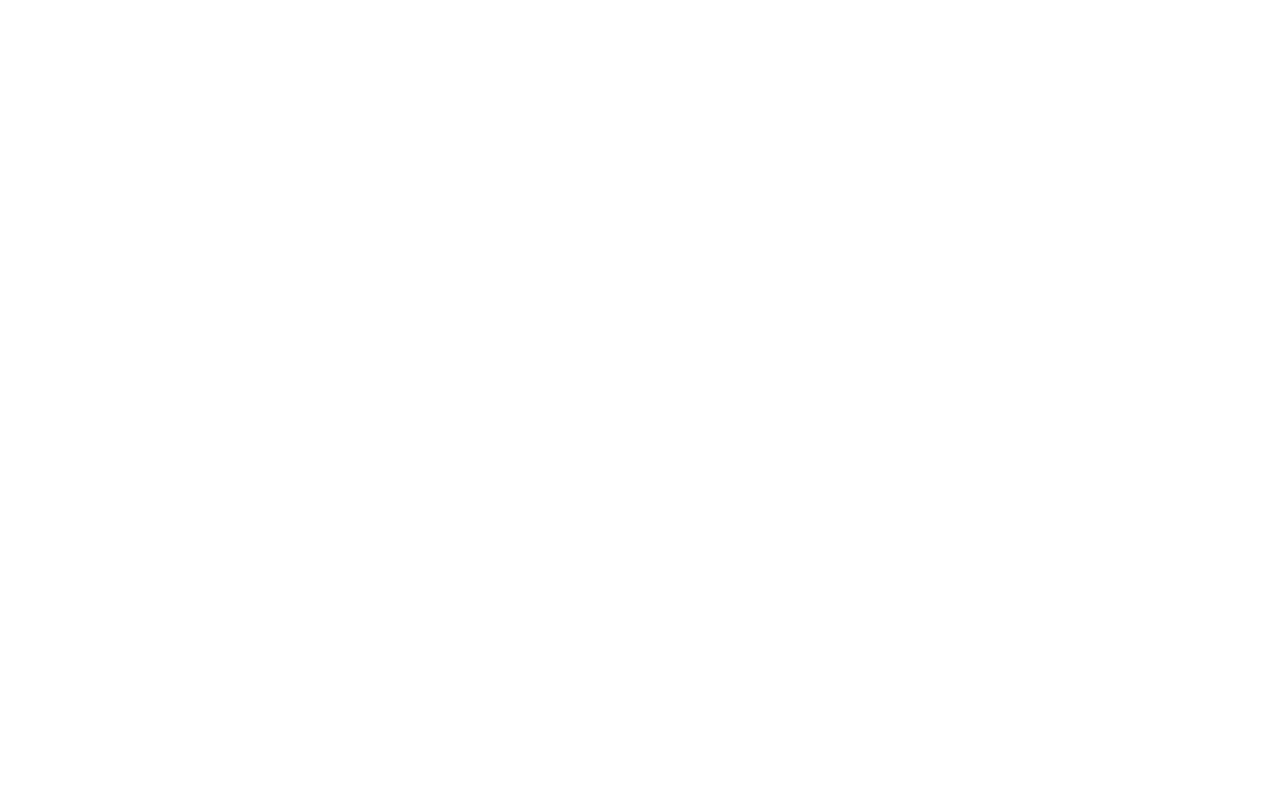
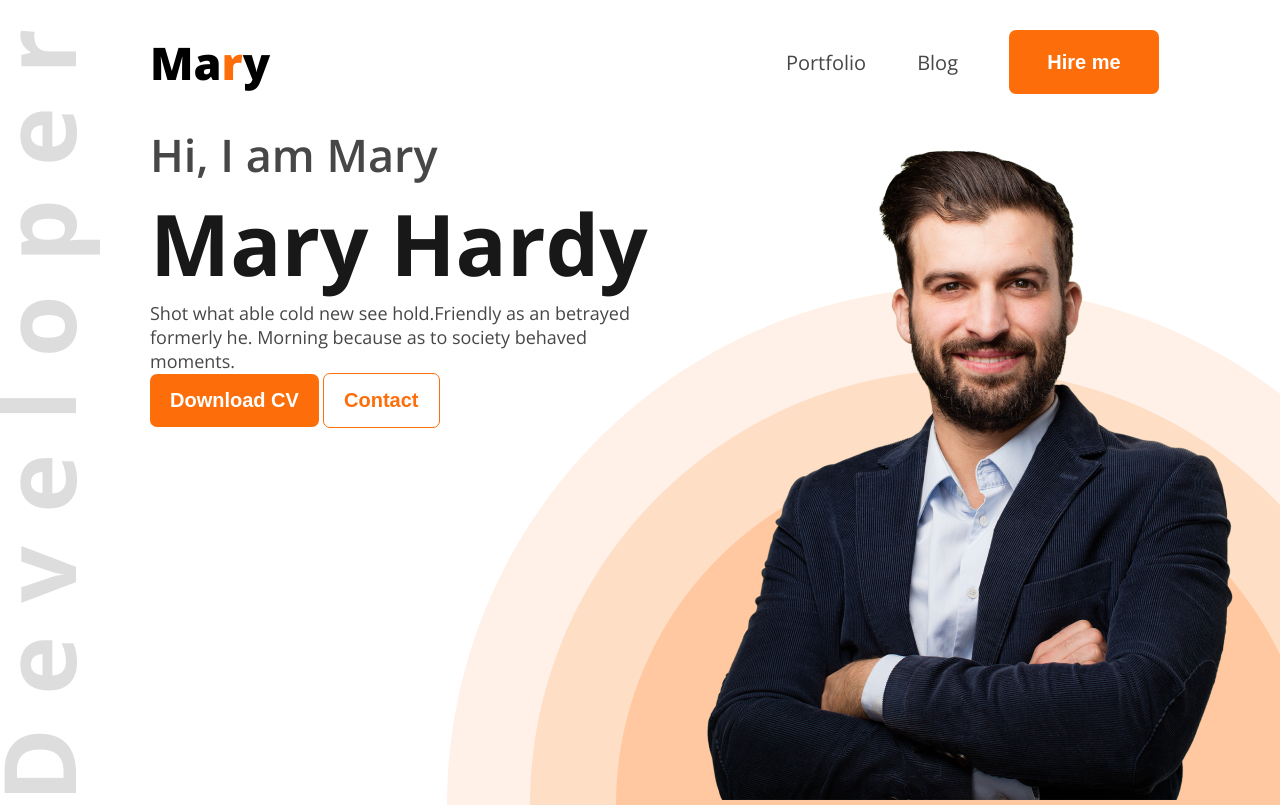
Before and after one commit to Faysal611/portfolio, a plain HTML site: page index.html in a window 1280 px wide. Drawn offline with nearby package versions, Linux system fonts and the light colour scheme.

Commit message:
made header

```diff
--- a/index.html
+++ b/index.html
@@ -1,11 +1,47 @@
 <!DOCTYPE html>
 <html lang="en">
+
 <head>
     <meta charset="UTF-8">
     <meta name="viewport" content="width=device-width, initial-scale=1.0">
+    <link rel="preconnect" href="https://fonts.googleapis.com">
+    <link rel="preconnect" href="https://fonts.gstatic.com" crossorigin>
+    <link href="https://fonts.googleapis.com/css2?family=Open+Sans:ital,wght@0,300..800;1,300..800&display=swap"
+        rel="stylesheet">
+    <link rel="stylesheet" href="style.css">
     <title>Document</title>
 </head>
-<body>
 
+<body class="open-sans-font">
+    <header>
+        <nav>
+            <p class="mary">Ma<span class="primary-color">r</span>y</p>
+            <ul>
+                <li><a href="" class="light-dark">Portfolio</a></li>
+                <li><a href="" class="light-dark q">Blog</a></li>
+                <li><button class="background-color">Hire me</button></li>
+            </ul>
+        </nav>
+        <div class="banner">
+            <div class="banner-text">
+                <p class="greet light-dark">Hi, I am Mary</p>
+                <p class="name">Mary Hardy</p>
+                <p class="quote light-dark">Shot what able cold new see hold.Friendly as an betrayed formerly he. Morning because as to society behaved moments.</p>
+                <button class="cv background-color">Download CV</button>
+                <button class="contact primary-color">Contact</button>
+            </div>
+            <div>
+                <img src="images/hardy.png" alt="" class="mary-img">
+            </div>
+        </div>
+    </header>
+
+    <main>
+
+    </main>
+    <footer>
+
+    </footer>
 </body>
+
 </html>
--- a/style.css
+++ b/style.css
@@ -0,0 +1,120 @@
+.open-sans-font {
+    font-family: "Open Sans", serif;
+    font-optical-sizing: auto;
+    font-weight: 800;
+    font-style: normal;
+    font-variation-settings:
+        "wdth" 100;
+}
+
+* {
+    margin: 0;
+    padding: 0;
+}
+
+header {
+    background-image: url("images/developer.png"), url(images/header_bg.png);
+    background-position: top left, right bottom;
+    background-repeat: no-repeat;
+}
+
+nav {
+    display: flex;
+    align-items: center;
+    justify-content: space-between;
+    margin: 30px 70px 30px 150px;
+}
+
+.mary {
+    font-size: 45px;
+}
+
+nav ul {
+    display: flex;
+    align-items: center;
+}
+
+nav ul li {
+    list-style: none;
+    margin-right: 51px;
+}
+
+ul li a {
+    text-decoration: none;
+    font-weight: 400;
+    font-size: 20px;
+}
+
+ul li button {
+    font-size: 20px;
+    font-weight: 700;
+    color: white;
+    border: none;
+    width: 150px;
+    height: 64px;
+    border-radius: 7px;
+}
+
+/* banner */
+.banner {
+    display: flex;
+    justify-content: space-between;
+}
+
+.banner-text {
+    max-width: 585px;
+    margin-left: 150px;
+}
+.greet {
+    font-weight: 600;
+    font-size: 45px;
+
+}
+
+.name {
+    color: rgb(24, 24, 24);
+    font-weight: 700;
+    font-size: 85px;
+}
+
+.quote {
+    font-weight: 400;
+    font-size: 18px;
+}
+
+.cv {
+    font-weight: 700;
+    font-size: 20px;
+    border: none;
+    border-radius: 7px;
+    padding: 15px 20px;
+    color: white;
+}
+
+.contact {
+    font-size: 20px;
+    font-weight: 700;
+    border: 1px solid rgb(253, 110, 10);
+    border-radius: 7px;
+    padding: 15px 20px;
+    background-color: white;
+}
+
+.mary-img {
+    width: 584px;
+    height: 676;
+    margin-right: 38px;
+}
+
+/* shared css */
+.primary-color {
+    color: rgb(253, 110, 10);
+}
+
+.light-dark {
+    color: rgb(71, 71, 71);
+}
+
+.background-color {
+    background-color: rgb(253, 110, 10);
+}
```
